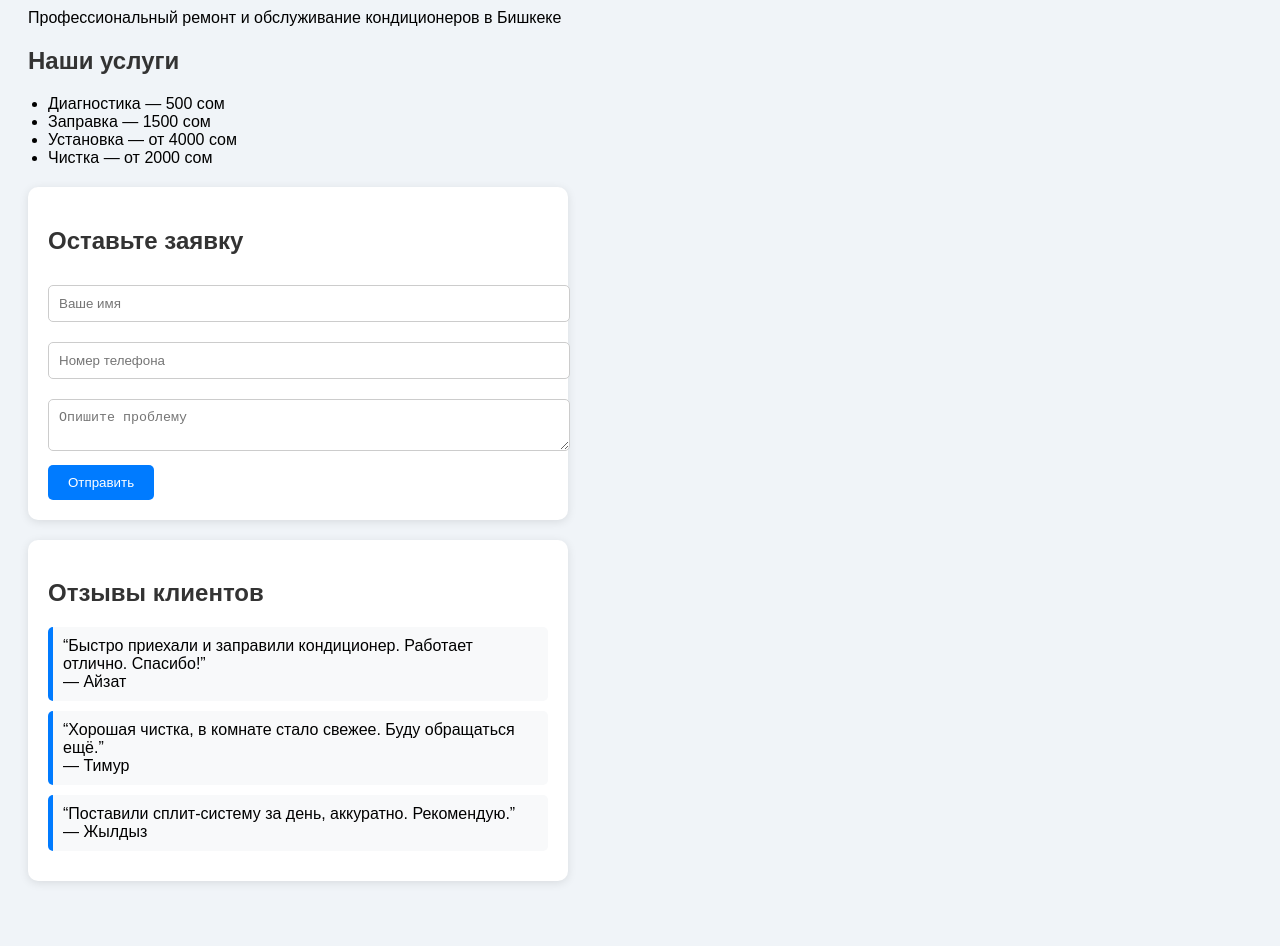
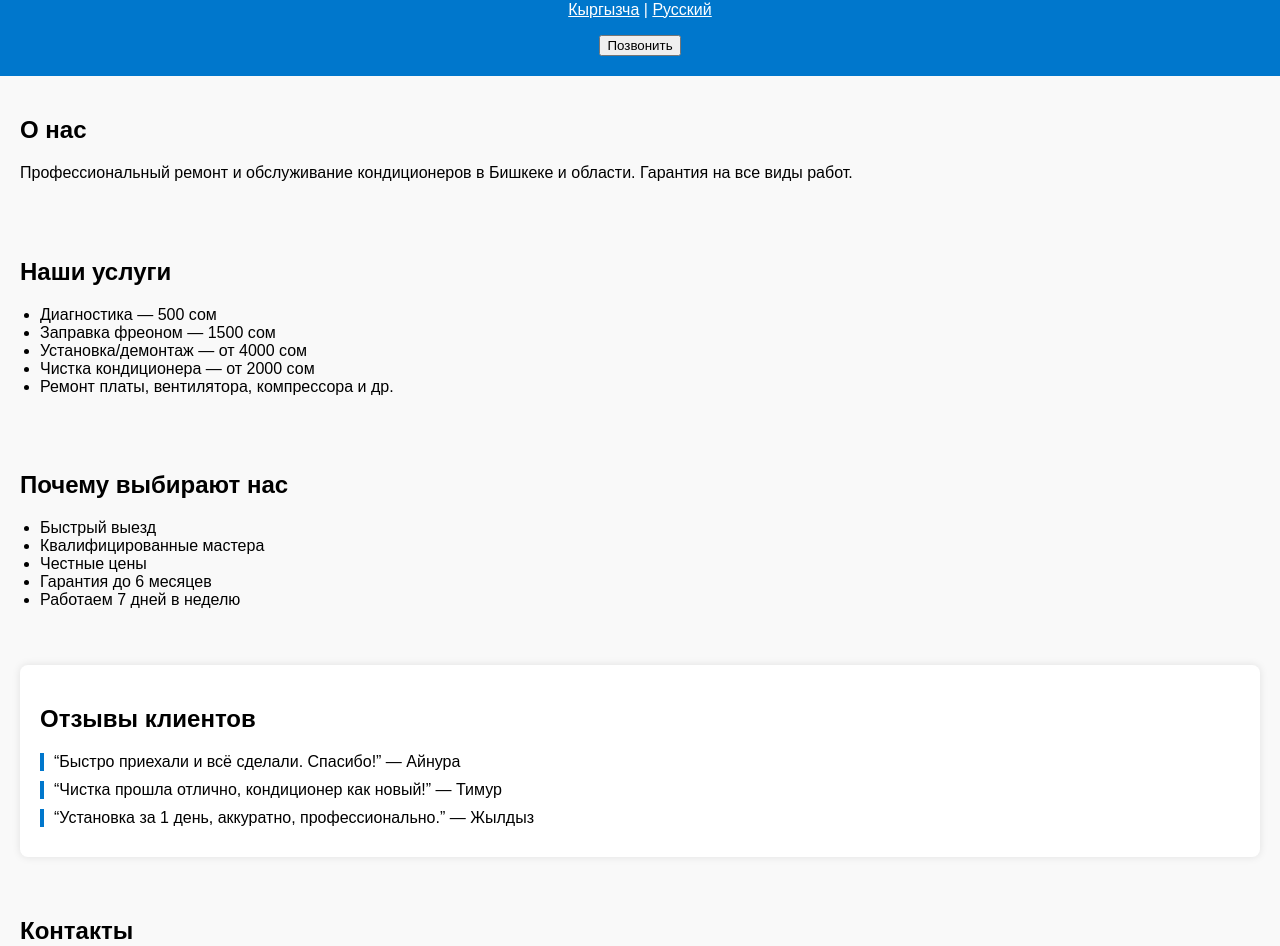
Before and after one commit to Dosya56/lux-climate-site, a plain HTML site: page index.html in a window 1280 px wide. Shown: the part 99-1045 px from the top of the page. Before the commit the page ends 1008 px from the top, so only its background shows below. Drawn offline with Linux system fonts and the light colour scheme.

Commit message:
Update index.html

```diff
--- a/index.html
+++ b/index.html
@@ -1,54 +1,79 @@
 <!DOCTYPE html>
 <html lang="ru">
 <head>
-  <meta charset="UTF-8" />
-  <meta name="viewport" content="width=device-width, initial-scale=1.0"/>
+  <meta charset="UTF-8">
+  <meta name="viewport" content="width=device-width, initial-scale=1.0">
   <title>Lux Climate — Ремонт кондиционеров</title>
   <style>
-    body { font-family: sans-serif; padding: 20px; background: #f0f4f8; }
-    h1, h2 { color: #333; }
-    ul { padding-left: 20px; }
-    .form, .reviews { max-width: 500px; background: white; padding: 20px; margin-top: 20px; border-radius: 10px; box-shadow: 0 2px 10px rgba(0,0,0,0.1); }
-    input, textarea { width: 100%; padding: 10px; margin: 10px 0; border-radius: 5px; border: 1px solid #ccc; }
-    button { padding: 10px 20px; background: #007bff; color: white; border: none; border-radius: 5px; cursor: pointer; }
-    button:hover { background: #0056b3; }
-    .review { background: #f8f9fa; border-left: 5px solid #007bff; padding: 10px; margin-bottom: 10px; border-radius: 5px; }
+    body { font-family: Arial, sans-serif; margin: 0; padding: 0; background: #f9f9f9; }
+    header { background: #0077cc; color: white; padding: 20px; text-align: center; }
+    .section { padding: 20px; }
+    .services ul, .benefits ul { padding-left: 20px; }
+    .contact a { color: #0077cc; text-decoration: none; display: block; margin-bottom: 8px; }
+    .form input, .form textarea { display: block; width: 100%; margin-bottom: 10px; padding: 8px; }
+    .form button { padding: 10px 20px; background: #0077cc; color: white; border: none; cursor: pointer; }
+    .reviews { background: #fff; padding: 20px; margin: 20px; border-radius: 8px; box-shadow: 0 0 8px rgba(0,0,0,0.1); }
+    .review { margin-bottom: 10px; padding-left: 10px; border-left: 4px solid #0077cc; }
   </style>
 </head>
 <body>
+  <header>
+    <h1>Lux Climate</h1>
+    <p><a href="#" style="color:white;">Кыргызча</a> | <a href="#" style="color:white;">Русский</a></p>
+    <button onclick="window.location.href='tel:+996507600775'">Позвонить</button>
+  </header>
 
-  <h1>Lux Climate</h1>
-  <p>Профессиональный ремонт и обслуживание кондиционеров в Бишкеке</p>
+  <div class="section about">
+    <h2>О нас</h2>
+    <p>Профессиональный ремонт и обслуживание кондиционеров в Бишкеке и области. Гарантия на все виды работ.</p>
+  </div>
 
-  <h2>Наши услуги</h2>
-  <ul>
-    <li>Диагностика — 500 сом</li>
-    <li>Заправка — 1500 сом</li>
-    <li>Установка — от 4000 сом</li>
-    <li>Чистка — от 2000 сом</li>
-  </ul>
+  <div class="section services">
+    <h2>Наши услуги</h2>
+    <ul>
+      <li>Диагностика — 500 сом</li>
+      <li>Заправка фреоном — 1500 сом</li>
+      <li>Установка/демонтаж — от 4000 сом</li>
+      <li>Чистка кондиционера — от 2000 сом</li>
+      <li>Ремонт платы, вентилятора, компрессора и др.</li>
+    </ul>
+  </div>
 
-  <div class="form">
-    <h2>Оставьте заявку</h2>
+  <div class="section benefits">
+    <h2>Почему выбирают нас</h2>
+    <ul>
+      <li>Быстрый выезд</li>
+      <li>Квалифицированные мастера</li>
+      <li>Честные цены</li>
+      <li>Гарантия до 6 месяцев</li>
+      <li>Работаем 7 дней в неделю</li>
+    </ul>
+  </div>
+
+  <div class="section reviews">
+    <h2>Отзывы клиентов</h2>
+    <div class="review">“Быстро приехали и всё сделали. Спасибо!” — Айнура</div>
+    <div class="review">“Чистка прошла отлично, кондиционер как новый!” — Тимур</div>
+    <div class="review">“Установка за 1 день, аккуратно, профессионально.” — Жылдыз</div>
+  </div>
+
+  <div class="section contact">
+    <h2>Контакты</h2>
+    <a href="tel:+996507600775">+996 507 600 775</a>
+    <a href="https://instagram.com/luxclimate.kg" target="_blank">Instagram: @luxclimate.kg</a>
+    <a href="https://t.me/luxclimate" target="_blank">Telegram</a>
+    <a href="https://wa.me/996507600775" target="_blank">WhatsApp</a>
+    <button onclick="alert('Открытие карты...')">Отправить геолокацию</button>
+  </div>
+
+  <div class="section form">
+    <h2>Оставить заявку</h2>
     <form id="orderForm">
       <input type="text" name="name" placeholder="Ваше имя" required>
       <input type="tel" name="phone" placeholder="Номер телефона" required>
       <textarea name="message" placeholder="Опишите проблему" required></textarea>
-      <button type="submit">Отправить</button>
+      <button type="submit">Оставить заявку</button>
     </form>
-  </div>
-
-  <div class="reviews">
-    <h2>Отзывы клиентов</h2>
-    <div class="review">
-      “Быстро приехали и заправили кондиционер. Работает отлично. Спасибо!”<br>— Айзат
-    </div>
-    <div class="review">
-      “Хорошая чистка, в комнате стало свежее. Буду обращаться ещё.”<br>— Тимур
-    </div>
-    <div class="review">
-      “Поставили сплит-систему за день, аккуратно. Рекомендую.”<br>— Жылдыз
-    </div>
   </div>
 
   <script>
@@ -58,21 +83,16 @@
 
     document.getElementById('orderForm').addEventListener('submit', function(e) {
       e.preventDefault();
-
       const name = this.name.value.trim();
       const phone = this.phone.value.trim();
       const message = this.message.value.trim();
 
-      const text = `Новая заявка с сайта:\n\nИмя: ${name}\nТелефон: ${phone}\nПроблема: ${message}`;
+      const text = `Новая заявка с сайта:\nИмя: ${name}\nТелефон: ${phone}\nПроблема: ${message}`;
 
       fetch(URI_API, {
         method: 'POST',
         headers: { 'Content-Type': 'application/json' },
-        body: JSON.stringify({
-          chat_id: CHAT_ID,
-          text: text,
-          parse_mode: 'HTML'
-        })
+        body: JSON.stringify({ chat_id: CHAT_ID, text: text })
       }).then(res => {
         if (res.ok) {
           alert("Заявка отправлена!");
@@ -83,6 +103,5 @@
       });
     });
   </script>
-
 </body>
 </html>
```
